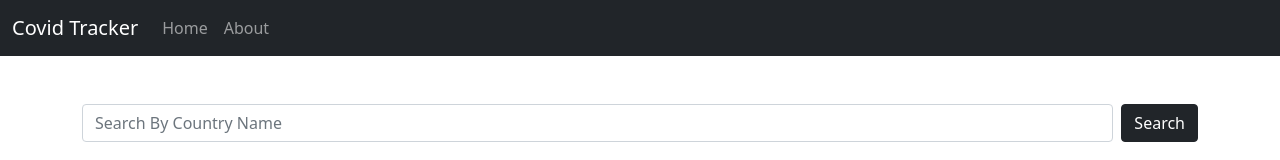
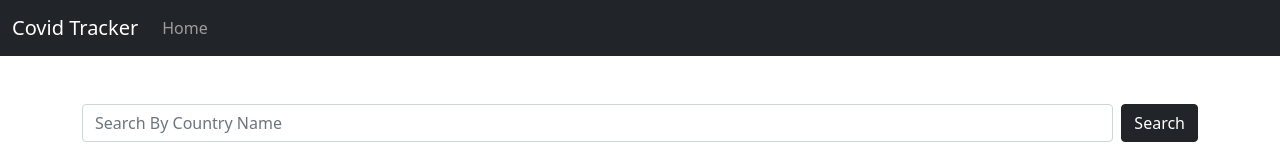
Before and after one commit to Vaibhav21112002/covid-info, a React (Create React App) app: page / in a window 1280 px wide. Shown: the top 160 px of the page. Built offline with nearby package versions, Linux system fonts and the light colour scheme.

Commit message:
Remove About Page

```diff
--- a/src/components/Navbar.jsx
+++ b/src/components/Navbar.jsx
@@ -26,11 +26,6 @@
                   Home
                 </a>
               </li>
-              <li className="nav-item">
-                <a className="nav-link" href="/">
-                  About
-                </a>
-              </li>
             </ul>
           </div>
         </div>
```
